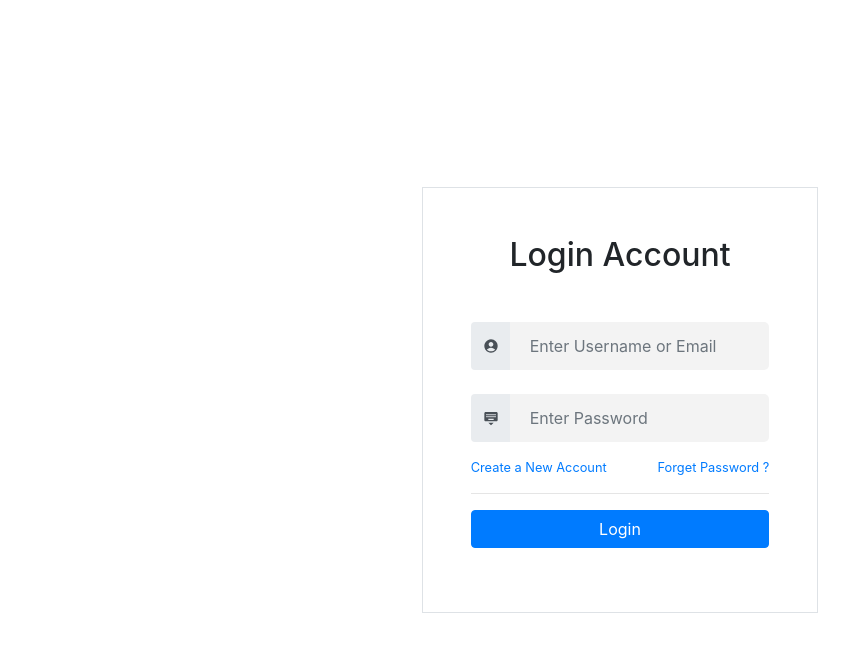
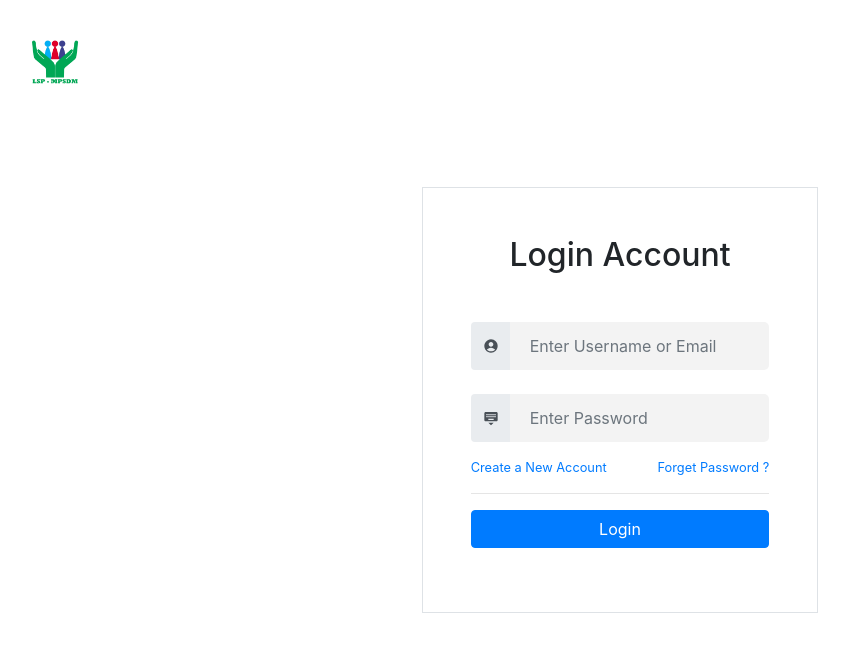
Before and after one commit to Ujian-Online/ujian-online-reactjs, a React (Create React App) app: page /login in a window 1280 px wide. Shown: the top 652 px of the page, without its empty margins (20-869 px from the left). Built offline with nearby package versions, Linux system fonts and the light colour scheme.

Commit message:
add logo

```diff
--- a/src/components/login/LoginPage.jsx
+++ b/src/components/login/LoginPage.jsx
@@ -1,17 +1,25 @@
 import { createUseStyles } from 'react-jss'
 import LoginForm from './LoginForm'
+import { Link } from 'react-router-dom'
 
 const useStyles = createUseStyles({
-    container : {
-        height : '100vh'
+    container: {
+        height: '100vh'
     },
+    logo : {
+        top : '40px',
+        left : '50px'
+    }
 })
 
 const LoginPage = () => {
     const classes = useStyles()
     return (<div className={`container-fluid ${classes.container} `}  >
-        <div className='row h-100 d-flex align-items-center justify-content-center'>
-            <div className='col-md-4'>
+        <div className='row h-100 d-flex align-items-center justify-content-center position-relative'>
+            <Link to="/" className={`position-absolute d-none d-sm-block ${ classes.logo }`} >
+                <img src='/assets/img/bg-logo.png' alt='logo' width='50px' />
+            </Link>
+            <div className='col-sm-6 col-md-4'>
                 <LoginForm />
             </div>
         </div>
```
